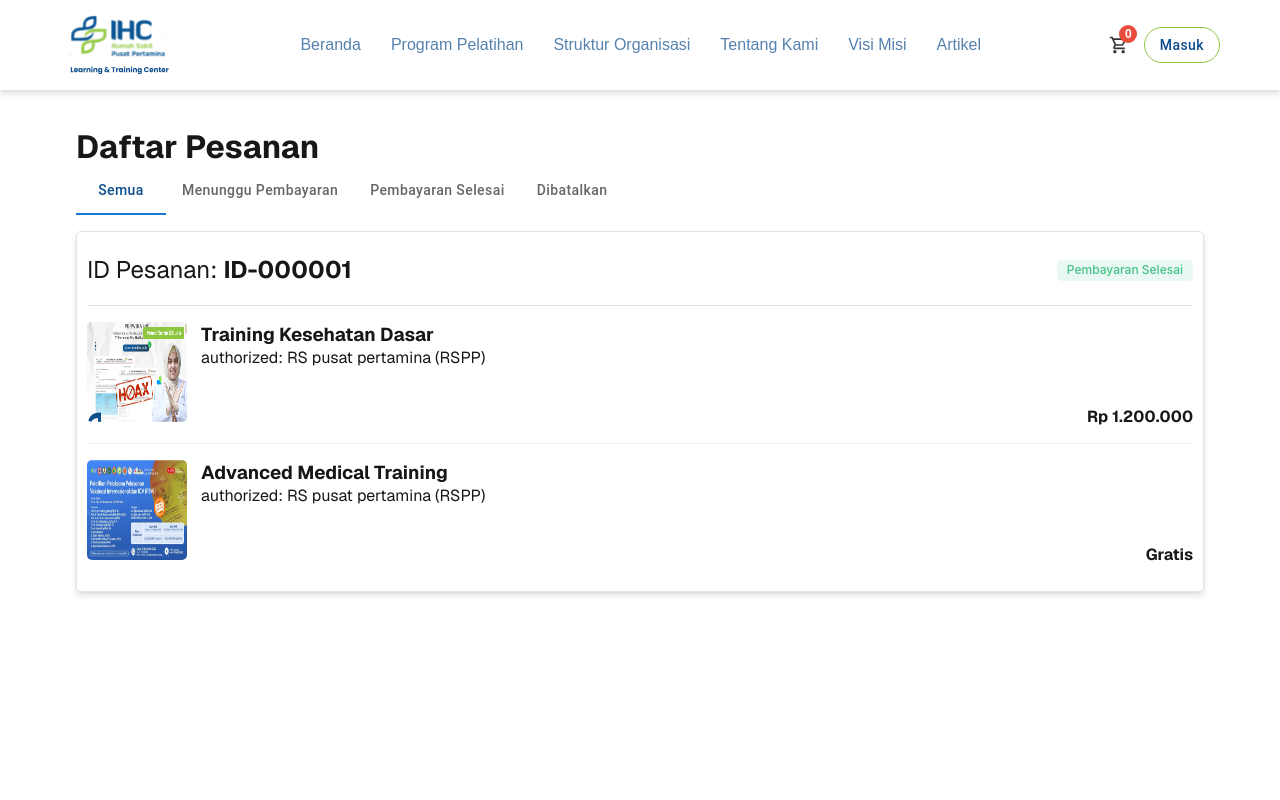
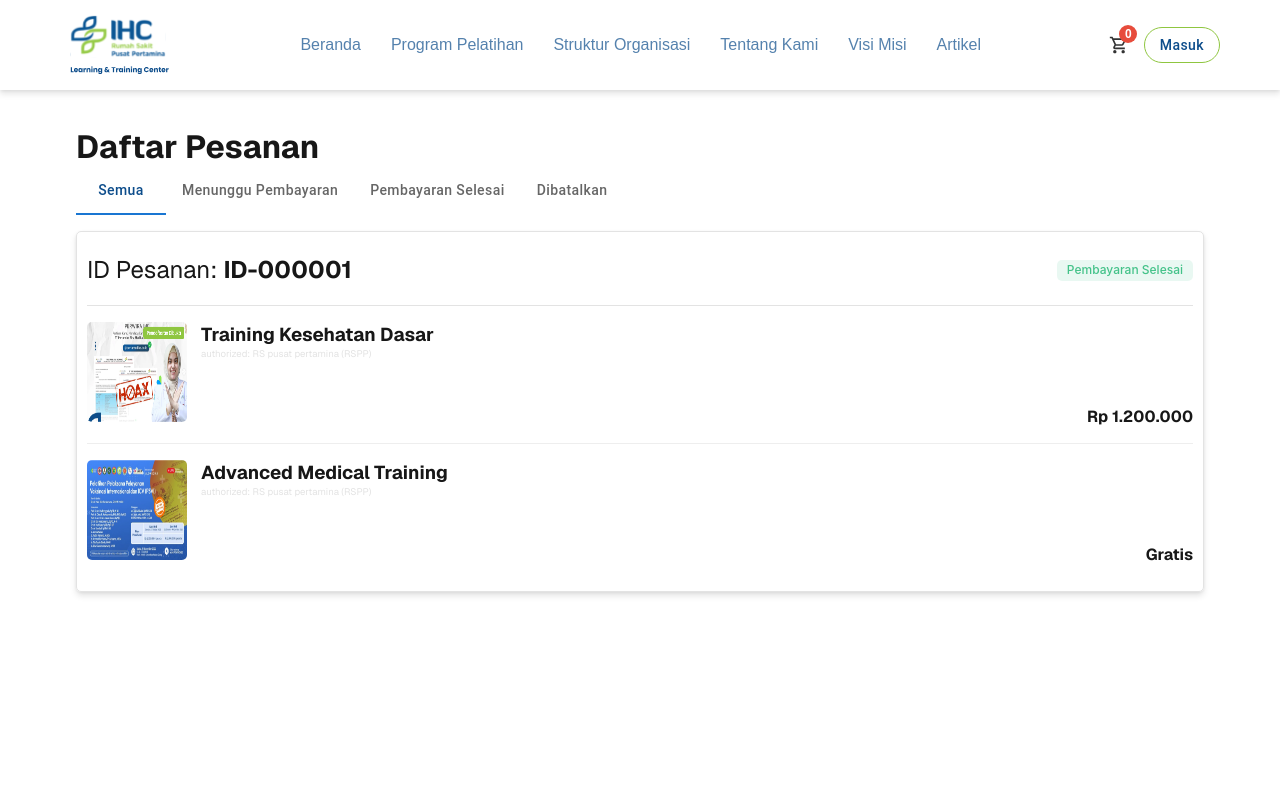
Before and after one commit to hlmifzi/ecommerce-starter-next, a Next.js app in the folder apps/web/: page /daftar-pesanan in a window 1280 px wide. Shown: the top 800 px of the page. Built offline with nearby package versions, Linux system fonts and the light colour scheme.

Commit message:
feat/finish-end-to-en-flow

```diff
--- a/apps/web/src/app/(user)/daftar-pesanan/order.module.scss
+++ b/apps/web/src/app/(user)/daftar-pesanan/order.module.scss
@@ -66,3 +66,10 @@
         border-bottom: none;
     }
 }
+
+.itemHospital {
+    font-size: 0.6rem;
+    color: $color-border-neutral;
+    margin-bottom: 0.8rem;
+    text-align: left;
+}
```
